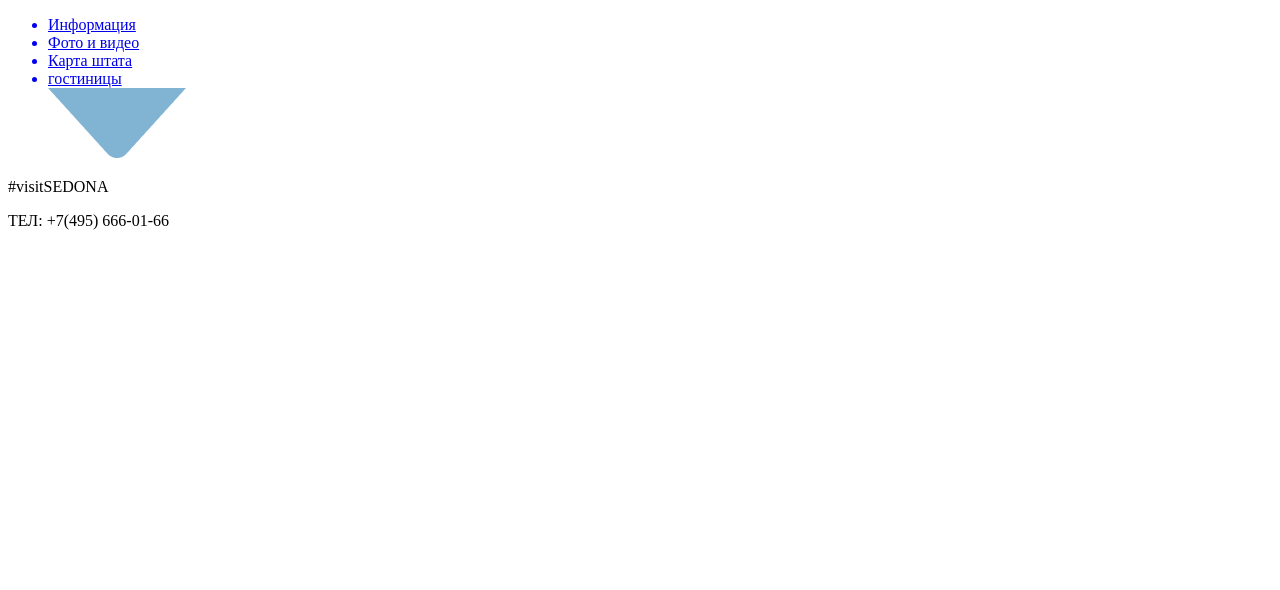
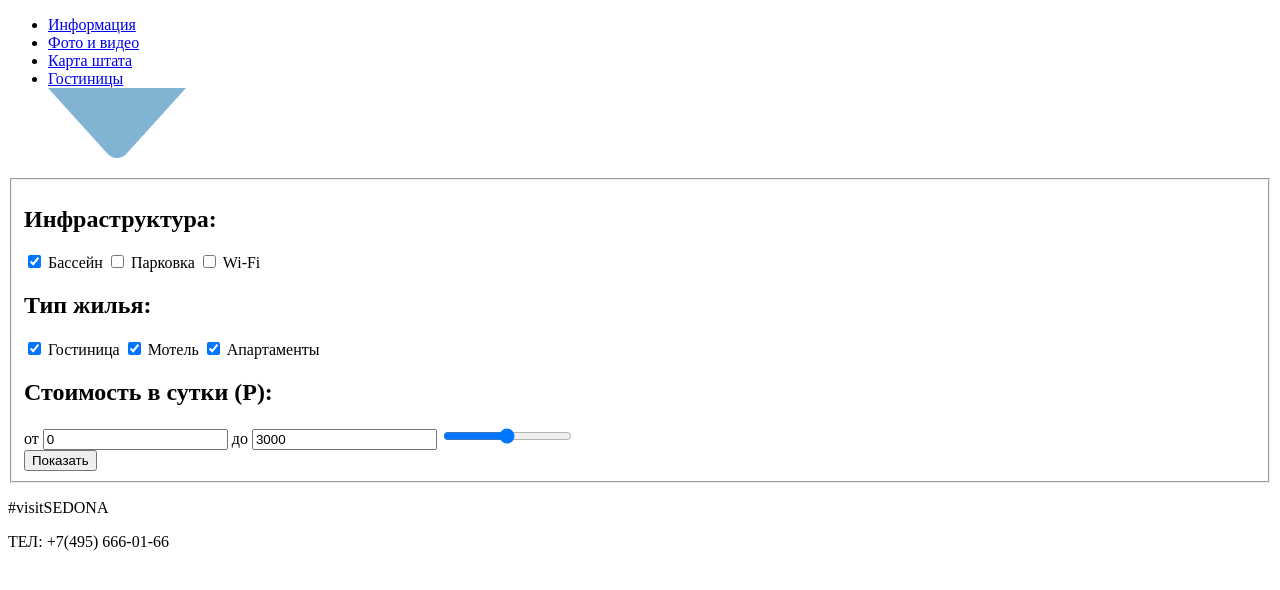
Before and after one commit to Achilles-1999/1524257-sedona-29, a plain HTML site: page hotels.html in a window 1280 px wide. Drawn offline with Linux system fonts and the light colour scheme.

Commit message:
Правки в разметку 2

```diff
--- a/hotels.html
+++ b/hotels.html
@@ -1,26 +1,86 @@
 <!DOCTYPE html>
 <html lang="en">
   <head>
-   <meta charset="UTF-8">
-   <meta name="viewport" content="width=device-width, initial-scale=1.0">
+    <meta charset="UTF-8" />
+    <meta name="viewport" content="width=device-width, initial-scale=1.0" />
     <title>Document</title>
   </head>
   <body>
     <header>
+
       <nav>
-         <ul>
-            <a href="catalog.html"><li>Информация</li></a>
-            <a href="catalog.html"><li>Фото и видео</li></a>
-            <a href="catalog.html"><li>Карта штата</li></a>
-            <a href="catalog.html"><li>гостиницы</li></a>
-            <a href="http://127.0.0.1:5500/index.html"><img src="img/Shape.png" alt="Лого" /></a>
+        <ul class="nav__list">
+          <li class="">
+            <a class="" href="#">Информация</a>
+          </li>
+          <li class="">
+            <a class="" href="#">Фото и видео</a>
+          </li>
+          <li class="">
+            <a class="" href="#">Карта штата</a>
+          </li>
+          <li class="">
+            <a class="" href="#">Гостиницы</a>
+          </li>
+          <a href="http://127.0.0.1:5500/index.html#"
+            ><img src="img/Shape.png" alt="Лого"
+          /></a>
         </ul>
       </nav>
     </header>
+
+    <main>
+       <form action="https://echo.htmlacademy.ru" method="post" >
+         <fieldset class="fieldset-hotels">
+      <section class="choose">
+        <div class="type-indusrtial">
+           <h2>Инфраструктура:</h2>
+        <label>
+          <input type="checkbox" id="" value="Бассейн" checked />
+          Бассейн
+        </label>
+        <label>
+          <input type="checkbox" id="" value="Парковка" />
+          Парковка
+        </label>
+        <label>
+          <input type="checkbox" id="" value="Wi-Fi" />
+          Wi-Fi
+        </label>
+      </div>
+
+      <div class="type-house">
+      <label>
+         <h2>Тип жилья:</h2>
+         <input type="checkbox" id="" value="Гостиница" checked >
+         Гостиница
+       </label>
+       <label>
+         <input type="checkbox" id="" value="Мотель" checked >
+         Мотель
+       </label>
+       <label>
+         <input type="checkbox" id="" value="Апартаменты" checked >
+         Апартаменты
+       </label>
+       </div>
+
+
+       <div class="range">
+          <h2>Стоимость в сутки (Р):</h2>
+          <label class="">от <input type="text" name="min-price" value="0"></label>
+			 <label class="">до <input type="text" name="max-price" value="3000"></label>
+          <input type="range" id="dayscount" name="dayscount" min="0" max="3000" step="1">
+      </div>
+      <input type="submit" value="Показать">
+   </fieldset>
+      </form>
+
+      </section>
+    </main>
     <footer>
       <p>#visitSEDONA</p>
       <p>ТЕЛ: +7(495) 666-01-66</p>
     </footer>
-
   </body>
 </html>
```
Also changed, not shown: index.html (+42 -26 lines), img/plus.png. Lines whose indentation alone changed are shown as unchanged.
